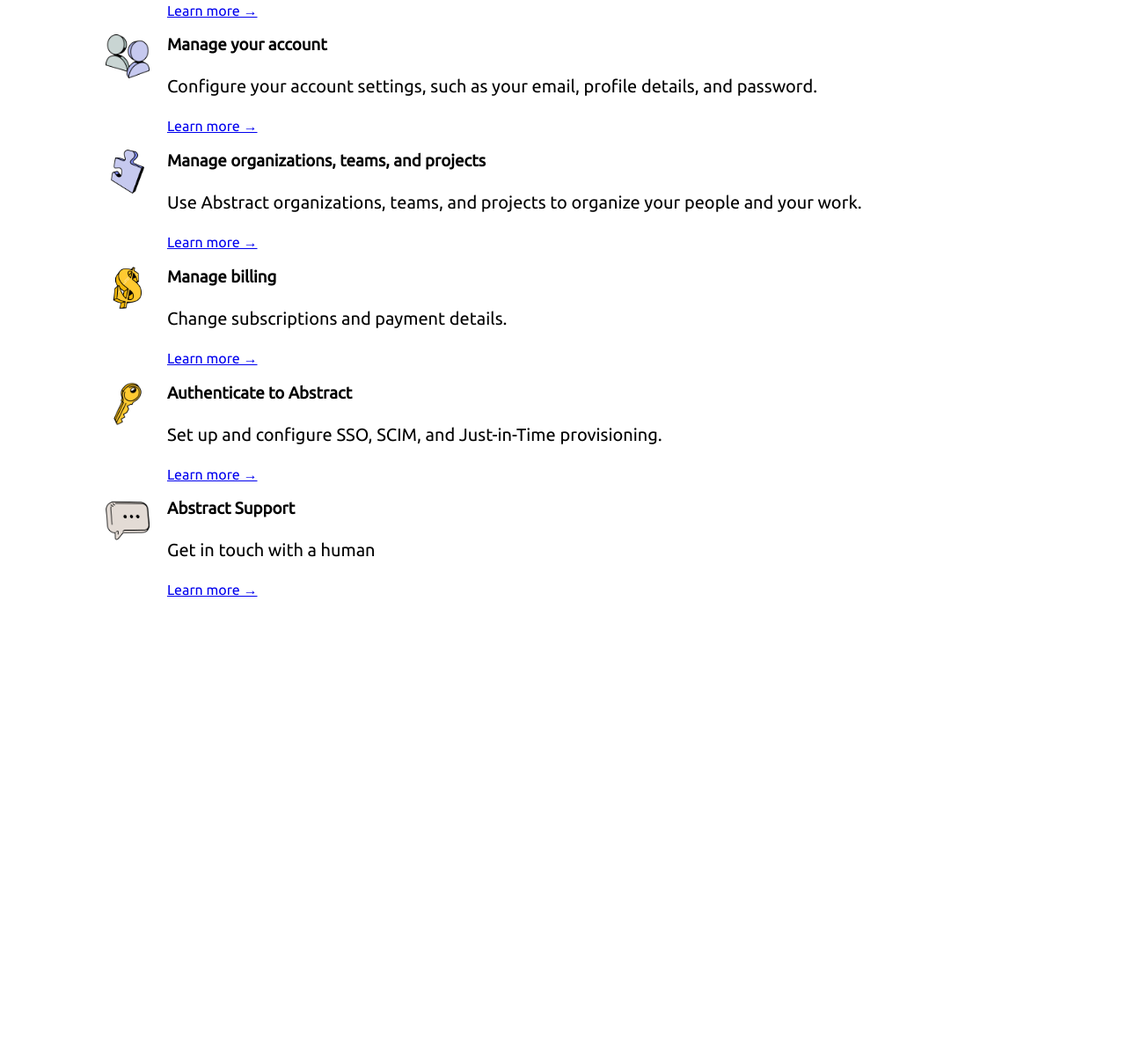
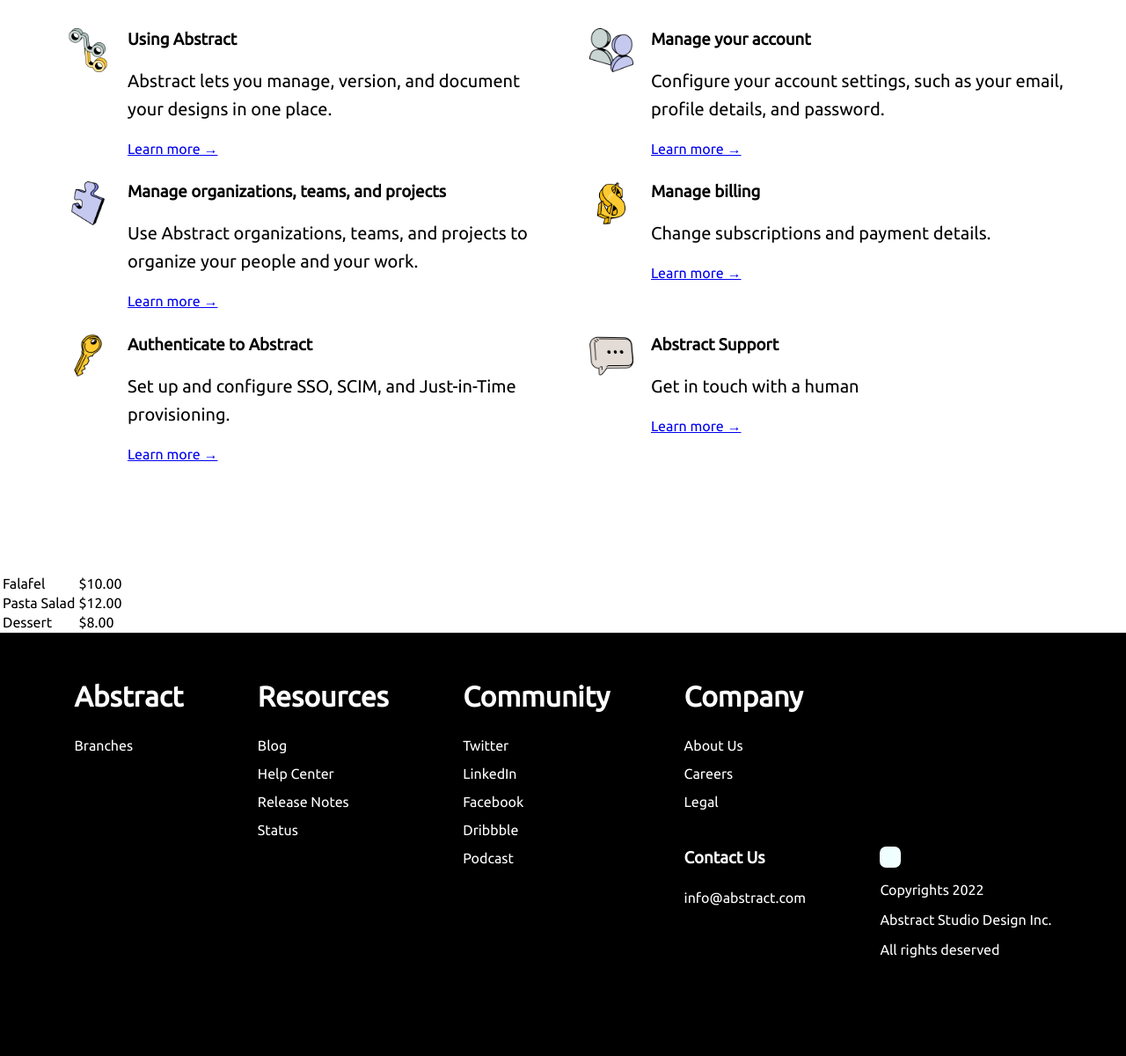
Before and after one commit to NdukeSam/Abstract, a plain HTML site: page index.html in a window 1280 px wide. Shown: the part 654-1854 px from the top of the page at 88% size. Before the commit the page ends 1334 px from the top, so only its background shows below. Drawn offline with Linux system fonts and the light colour scheme.

Commit message:
footer finished

```diff
--- a/index.html
+++ b/index.html
@@ -6,7 +6,7 @@
     <link rel="preconnect" href="https://fonts.gstatic.com" crossorigin>
     <link href="https://fonts.googleapis.com/css2?family=Ubuntu&display=swap" rel="stylesheet">
     <title>Abstract</title>
-    <link rel="stylesheet" type="text/css" href="/assets/style.css">
+    <link rel="stylesheet" type="text/css" href="/style.css">
 
 </head>
 <body>
@@ -85,5 +85,65 @@
 
         </div>
     </section>
+
+    <table>
+        <tr>
+            <td>Falafel</td>
+            <td>$10.00</td>
+        </tr>
+        <tr>
+            <td>Pasta Salad</td>
+            <td>$12.00</td>
+        </tr>
+        <tr>
+            <td>Dessert</td>
+            <td>$8.00</td>
+        </tr>
+    </table>
+
+    <footer>
+        <div id="footerNav">
+            <div class="footerLink">
+                <h1>Abstract</h1>
+                <a href="#">Branches</a>
+            </div>
+            <div class="footerLink">
+                <h1>Resources</h1>
+                <a href="#">Blog</a>
+                <a href="#">Help Center</a>
+                <a href="#">Release Notes</a>
+                <a href="#">Status</a>
+            </div>
+            <div class="footerLink">
+                <h1>Community</h1>
+                <a href="#">Twitter</a>
+                <a href="#">LinkedIn</a>
+                <a href="#">Facebook</a>
+                <a href="#">Dribbble</a>
+                <a href="#">Podcast</a>
+            </div>
+            <div class="footerLink">
+                <h1>Company</h1>
+                <a href="#">About Us</a>
+                <a href="#">Careers</a>
+                <a href="#">Legal</a>
+                <br>
+                <h3>Contact Us</h3>
+                <a href="mailto:go@example.com">info@abstract.com</a>
+            </div>
+
+
+            <div class="footerlogoArea">
+                <div id="footerLogo"><img src="" alt=""></div>
+                <div id="headerLogo"></div>
+                <div>
+                    <p>Copyrights 2022</p>
+                    <span>Abstract Studio Design Inc.</span>
+                    <p>All rights deserved</p>
+                </div>
+
+            </div>
+        </div>
+    </footer>
 </body>
 </html>
--- a/assets/style.css
+++ b/style.css
@@ -1,5 +1,5 @@
 body {
-    text-align: center;
+    /* text-align: center; */
     margin: 0;
     font-family: Ubuntu, 'Open Sans', 'Helvetica Neue', sans-serif;
 }
@@ -109,16 +109,20 @@ input::placeholder {
 /* CATERGORIES */
 
 .categories {
-    margin: 0 100px;
+    margin: 120px 50px 120px;
 }
 
 .category-list {
+    display: flex;
     flex-wrap: wrap;
+    justify-content: space-between;
 }
 
 .category-items {
     display: flex;
     text-align: initial;
+    flex: 0 0 calc(50% - 15px);
+    margin: 5px;
 }
 
 .category-img {
@@ -133,8 +137,67 @@ input::placeholder {
 
 }
 
+#footerNav {
+    display: flex;
+    justify-content: space-evenly;
+    background-color: #000;
+    color: #fff;
+    padding: 2rem 0 6rem 0;
+
+}
+
+
+.footerLink a {
+    color: #fff;
+    text-decoration: none;
+    display: flex;
+    line-height: 32px;
+}
+
+.footerLink a:hover {
+    text-decoration: underline;
+}
+
+.footerlogoArea {
+    display: flex;
+    flex-direction: column;
+    flex-wrap: wrap;
+    justify-content: flex-end;
+    align-content: center;
+    margin-top: 13.2rem;
+}
 @media (max-width: 768px) {
     #siteSearch {
         width: auto;
     }
+
+    .categories {
+        margin: 120px 70px 50px 10px;
+    }
+
+
 }
+
+@media (max-width: 450px) {
+
+    .category-items {
+        flex: 0 0 100%;
+    }
+
+    .enterSearch {
+        left: 17.4rem;
+    }
+
+    .heroContent {
+        font-size: 2.5rem;
+    }
+
+    .categories {
+        margin: 100px 50px 120px;
+    }
+
+    #footerNav {
+        flex-direction: column;
+        justify-content: space-around;
+    }
+}
```
